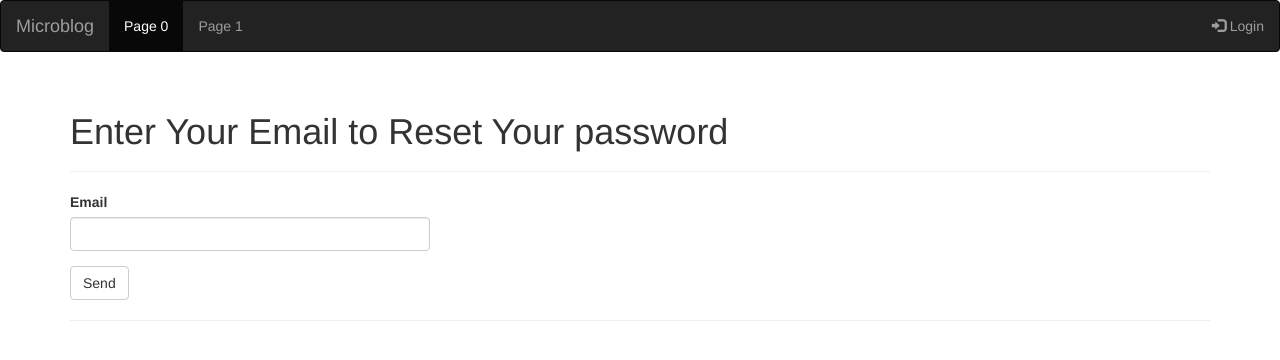
After one commit to JPGITHUB1519/flask-training, a Flask app: page /auth/reset-password in a window 1280 px wide. The commit adds this page. Shown: the top 360 px of the page. Run offline with Flask 2, Linux system fonts and the light colour scheme; some libraries are stand-ins or nearby versions.

Commit message:
[flask-megat-book] - reset passwords

```diff
--- a/flask-megatutorial/microblog/app/auth/forms.py
+++ b/flask-megatutorial/microblog/app/auth/forms.py
@@ -37,3 +37,16 @@ class UpdatePasswordForm(Form):
 	def validate_old_password(self, field):
 		if not current_user.verify_password(field.data):
 			raise ValidationError('The Old Password you entered is not correct')
+
+class ResetPasswordRequestForm(Form):
+	email = StringField('Email', validators=[Required(), Length(1, 120), Email()])
+	submit = SubmitField('Send')
+
+	# we must not validate email here to avoid brute force attacks
+	# def validate_email(self, field):
+	# 	if not User.query.filter_by(email=field.data).first():
+	# 		raise ValidationError('This email does not exists')
+
+class ResetPasswordForm(Form):
+	new_password = PasswordField('New password', validators=[Required()])
+	submit = SubmitField('Save')
--- a/flask-megatutorial/microblog/app/auth/views.py
+++ b/flask-megatutorial/microblog/app/auth/views.py
@@ -1,8 +1,8 @@
-from flask import render_template, redirect, request, url_for, flash
+from flask import render_template, redirect, request, url_for, flash, request
 from flask_login import login_user, logout_user, login_required, current_user
 from . import auth
 from ..models import User
-from .forms import LoginForm, RegistrationForm, UpdatePasswordForm
+from .forms import LoginForm, RegistrationForm, UpdatePasswordForm, ResetPasswordRequestForm, ResetPasswordForm
 from .. import db
 from ..emails import send_email
 from ..debugging import printd
@@ -24,7 +24,7 @@ def login():
 		if user is not None and user.verify_password(form.password.data):
 			login_user(user, form.remember_me.data)
 			return redirect(request.args.get('next') or url_for('main.index'))
-		flash('Invalid Username or Password')
+		flash('Invalid Username or Password', 'danger')
 
 	# when get shows the template
 	return render_template('/auth/login.html', form=form)
@@ -33,7 +33,7 @@ def login():
 @login_required
 def logout():
 	logout_user()
-	flash('You have been logged out')
+	flash('You have been logged out', 'success')
 	return redirect(url_for('main.index'))
 
 @auth.route('/register', methods=['GET', 'POST'])
@@ -90,3 +90,30 @@ def update_password():
 		return redirect(url_for('main.index'))
 
 	return render_template('/auth/update_password.html', form=form)
+
+@auth.route('/reset-password', methods=['GET', 'POST'])
+def reset_password_request():
+	form = ResetPasswordRequestForm()
+	if form.validate_on_submit():
+		user = User.query.filter_by(email=form.email.data).first()
+		token = user.generate_token('reset')
+		send_email(user.email, 'Reset Your password', 'auth/email/reset', user=user, token=token)
+		flash('A reset password link has been set to you by email', 'info')
+		return redirect(url_for('auth.login'))
+	return render_template('auth/reset_password_request.html', form=form)
+
+@auth.route('/reset-password/<token>', methods=['GET', 'POST'])
+def reset_password(token):
+	user = User.query.filter_by(email=request.args.get('email')).first()
+	if user:
+		if user.reset_password(token):
+			form = ResetPasswordForm()
+			if form.validate_on_submit():
+				user.password = form.new_password.data
+				db.session.add(user)
+				db.session.commit()
+				flash('Your password was updated correctly', 'success')
+				return redirect(url_for('auth.login'))
+			return render_template('auth/reset_password.html', user=user, form=form)
+	flash('The reset link in invalid or has expired', 'danger')
+	return redirect(url_for('auth.login'))
--- a/flask-megatutorial/microblog/app/templates/auth/email/confirm.txt
+++ b/flask-megatutorial/microblog/app/templates/auth/email/confirm.txt
@@ -1,4 +1,4 @@
-Dear {{ user.username }}
+Dear {{ user.nickname }}
 
 Welcome to Flasky!
 
--- a/flask-megatutorial/microblog/app/templates/auth/login.html
+++ b/flask-megatutorial/microblog/app/templates/auth/login.html
@@ -18,5 +18,11 @@
 		</div>
 	</div>
 
+	<div class="row">
+		<div class="col-xs-12">
+			Did you forgot your password?, <a href="{{ url_for('auth.reset_password_request')}}">Click Here to reset it!</a>
+		</div>
+	</div>
+
 
 {% endblock %}
--- /dev/null
+++ b/flask-megatutorial/microblog/app/templates/auth/reset_password_request.html
@@ -0,0 +1,14 @@
+{% extends "base.html" %}
+{% import "bootstrap/wtf.html" as wtf %}
+
+{% block title %} Reset Password {% endblock %}
+{% block page_content %}
+	<div class="page-header">
+		<h1>Enter Your Email to Reset Your password</h1>
+	</div>
+	<div class="row">
+		<div class="col-xs-4">
+			{{ wtf.quick_form(form) }}
+		</div>
+	</div>
+{% endblock %}
--- /dev/null
+++ b/flask-megatutorial/microblog/shell.py
@@ -0,0 +1,4 @@
+""" This file is used to execute code from shell """
+u = User.query.first()
+token = u.generate_token('confirmation')
+print u.reset_password(token)
```
Also changed, not shown: flask-megatutorial/microblog/app/main/views.py (+0 -11 lines), flask-megatutorial/microblog/app/models.py (+25 -0 lines), flask-megatutorial/microblog/app/templates/auth/email/reset.html (renamed from flask-megatutorial/microblog/app/templates/auth/email/confirm.html, +3 -5 lines), flask-megatutorial/microblog/app/templates/auth/email/reset.txt (added, +13 -0 lines), flask-megatutorial/microblog/app/templates/auth/reset_password.html (added, +14 -0 lines), flask-megatutorial/microblog/app/templates/login.html (deleted, +0 -19 lines), flask-megatutorial/microblog/app.db, 4 other files.
